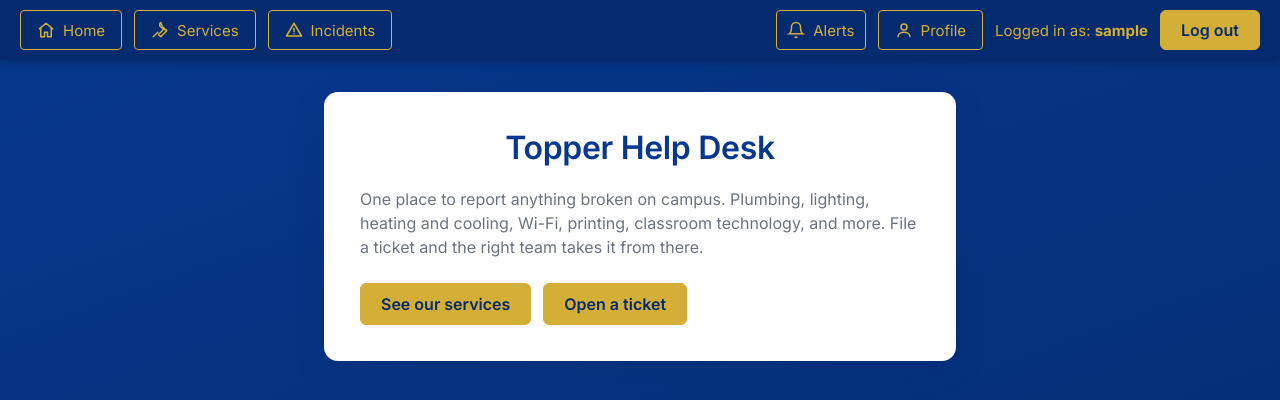
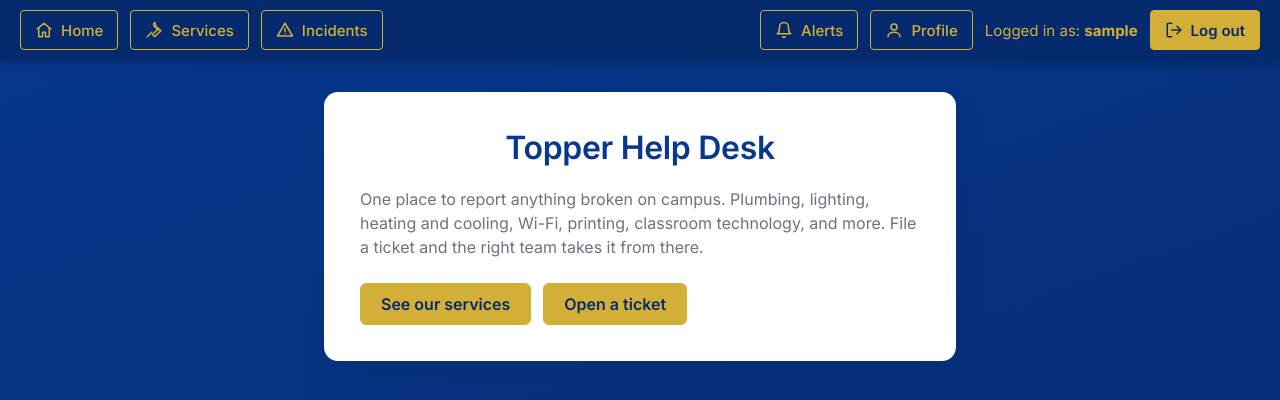
Before and after one commit to ZiedRbd/COSC-3339-Fall-2026-Term-Project, a Django app: page / in a window 1280 px wide. Shown: the top 400 px of the page. Run offline with Django 5.2, Linux system fonts and the light colour scheme; the visitor is signed in with stand-in values (Sample User, id 1); data that the repository does not hold is empty.

Commit message:
Nav bar buttons share one style: same height, padding and icon size, a calendar icon, a hover state, and the animation script loads under the name the page asks for

```diff
--- a/static/css/base.css
+++ b/static/css/base.css
@@ -81,36 +81,61 @@ h1, h2 {
     font-size: 15px;
 }
 
-.nav-btn {
+/* Every nav item is the same pill: same height, padding, icon size.
+   Scoped to .navbar so the generic submit-button style cannot resize Log out. */
+.navbar .nav-btn {
     display: inline-flex;
+    align-items: center;
+    justify-content: center;
+    gap: 8px;
+    height: 40px;
+    padding: 0 14px;
+    box-sizing: border-box;
     background: transparent;
     border: 1px solid var(--gold);
+    border-radius: 4px;
     color: var(--gold);
-    text-decoration: none;
     font-family: var(--font);
     font-size: 15px;
-    padding: 8px 16px;
-    border-radius: 4px;
+    font-weight: 500;
+    line-height: 1;
+    text-decoration: none;
+    white-space: nowrap;
     cursor: pointer;
-    transition: background 0.15s, color 0.15s;
-    justify-content: center;
-    align-items: center;
-    gap: 8px;
-    height: 40px;
-    box-sizing: border-box;
-    line-height: 1;
+    box-shadow: none;
+    transition: background 0.15s, color 0.15s, transform 0.15s;
 }
-.nav-btn svg{
+
+.navbar .nav-btn svg {
     width: 18px;
     height: 18px;
     flex-shrink: 0;
     display: block;
+    fill: none;
+    stroke: currentColor;
+    stroke-width: 2;
+    stroke-linecap: round;
+    stroke-linejoin: round;
 }
 
-/* .nav-btn:hover {
+.navbar .nav-btn:hover,
+.navbar .nav-btn:focus-visible {
     background: var(--gold);
     color: var(--navy-dark);
-} */
+}
+
+/* Log out is the one filled button, so it reads as the way out. */
+.navbar .logout-btn {
+    background: var(--gold);
+    color: var(--navy-dark);
+    font-weight: 600;
+}
+
+.navbar .logout-btn:hover,
+.navbar .logout-btn:focus-visible {
+    background: var(--gold-dark);
+    border-color: var(--gold-dark);
+}
 
 /* User-typed text can be one long unbroken string. Wrap it wherever it
    is shown so it never widens the page. */
@@ -128,22 +153,7 @@ h1, h2 {
 }
 
 .nav-notification-btn {
-    background: transparent;
-    border: 1px solid var(--gold);
-    color: var(--gold);
-    border-radius: 4px;
-    padding: 7px 10px;
-    cursor: pointer;
-    display: flex;
-    align-items: center;
-    justify-content: center;
     position: relative;
-    transition: background 0.15s, color 0.15s;
-}
-
-.nav-notification-btn:hover {
-    background: var(--gold);
-    color: var(--navy-dark);
 }
 
 .notification-badge {
@@ -221,19 +231,3 @@ h1, h2 {
     font-size: 14px;
     text-align: center;
 }
-
-.notification-icon {
-    width: 18px;
-    height: 18px;
-    fill: none;
-    stroke: currentColor;
-    stroke-width: 2;
-}
-.nav-icon {
-    display: inline-flex;
-    align-items: center;
-    justify-content: center;
-}
-.nav-icon svg {
-    display: block;
-}
--- a/templates/base.html
+++ b/templates/base.html
@@ -7,38 +7,35 @@
     <link rel="preconnect" href="https://fonts.googleapis.com">
     <link rel="preconnect" href="https://fonts.gstatic.com" crossorigin>
     <link href="https://fonts.googleapis.com/css2?family=Inter:wght@400;500;600;700;800&display=swap" rel="stylesheet">
-    <link rel="stylesheet" href="{% static 'css/base.css' %}?v=20">
+    <link rel="stylesheet" href="{% static 'css/base.css' %}?v=21">
     <link rel="stylesheet" href="{% static 'css/components.css' %}?v=21">
     <link rel="stylesheet" href="{% static 'css/incidents.css' %}?v=23">
     <link rel="stylesheet" href="{% static 'css/profile.css' %}?v=22">
     <link rel="stylesheet" href="{% static 'css/animations.css' %}?v=21">
     <link rel="stylesheet" href="{% static 'css/calendar.css' %}?v=6">
-    <script src="{% static 'js/notifications.js' %}"></script>
-    <script src="{% static 'js/animations.js' %}" defer></script>
+    <script src="{% static 'js/notifications.js' %}?v=2" defer></script>
+    <script src="{% static 'js/animations.js' %}?v=2" defer></script>
     {% block extra_js %}{% endblock %}
 </head>
 <body class="base-body">
     <nav class="navbar">
         <div class="nav-links">
-            <a href="{% url 'home' %}" class="nav-btn nav-icon" title = "Home" aria-label="Home">
-            <svg width = "22" height="22" viewBox = "0 0 24 24" fill = "none" stroke="currentColor"
-                     stroke-width="2" stroke-linecap="round" stroke-linejoin="round">
+            <a href="{% url 'home' %}" class="nav-btn">
+                <svg viewBox="0 0 24 24" aria-hidden="true">
                     <path d="M3 10.5 12 3l9 7.5"/>
                     <path d="M5 9.5V21h5v-6h4v6h5V9.5"/>
                 </svg>
                 Home
             </a>
-            <a href="{% url 'services' %}" class="nav-btn nav-icon" title="services" aria-label="services">
-            <svg width="22" height="22" viewBox="0 0 24 24" fill="none" stroke="currentColor"
-                     stroke-width="2" stroke-linecap="round" stroke-linejoin="round">
+            <a href="{% url 'services' %}" class="nav-btn">
+                <svg viewBox="0 0 24 24" aria-hidden="true">
                     <path d="M14.7 6.3a4 4 0 0 0 5 5L21 13l-8 8-3-3 8-8-1.3-1.3a4 4 0 0 1-5-5L13 2z"/>
                     <path d="M3 21l6-6"/>
                 </svg>
                 Services
             </a>
-            <a href="{% url 'landing' %}" class="nav-btn nav-icon" title="Incidents" aria-label="incidents">
-            <svg width ="22" height="22" viewBox="0 0 24 24" fill="none" stroke="currentColor"
-                     stroke-width="2" stroke-linecap="round" stroke-linejoin="round">
+            <a href="{% url 'landing' %}" class="nav-btn">
+                <svg viewBox="0 0 24 24" aria-hidden="true">
                     <path d="M12 3 2 20h20L12 3z"/>
                     <path d="M12 10v4"/>
                     <path d="M12 17h.01"/>
@@ -46,22 +43,26 @@
                 Incidents
             </a>
             {% if user.role == "solver" %}
-                <a href="{% url 'calendar' %}" class="nav-btn">Calendar</a>
+                <a href="{% url 'calendar' %}" class="nav-btn">
+                    <svg viewBox="0 0 24 24" aria-hidden="true">
+                        <rect x="3" y="4" width="18" height="18" rx="2"/>
+                        <path d="M16 2v4"/>
+                        <path d="M8 2v4"/>
+                        <path d="M3 10h18"/>
+                    </svg>
+                    Calendar
+                </a>
             {% endif %}
-
-
         </div>
         <div class="nav-user-section">
         {% if user.is_authenticated %}
-            <!-- Notification System Skeleton -->
             <div class="nav-notification-wrapper">
-                <button type="button" class=" nav-btn nav-notification-btn" id="notificationBtn" aria-label="Notifications">
-                    <svg class="notification-icon" viewBox="0 0 24 24">
-                        <path d="M18 8A6 6 0 0 0 6 8c0 7-3 9-3 9h18s-3-2-3-9"></path>
-                        <path d="M13.73 21a2 2 0 0 1-3.46 0"></path>
+                <button type="button" class="nav-btn nav-notification-btn" id="notificationBtn" aria-label="Notifications">
+                    <svg viewBox="0 0 24 24" aria-hidden="true">
+                        <path d="M18 8A6 6 0 0 0 6 8c0 7-3 9-3 9h18s-3-2-3-9"/>
+                        <path d="M13.73 21a2 2 0 0 1-3.46 0"/>
                     </svg>
                     Alerts
-
                     {% if unread_count %}
                         <span class="notification-badge">{{ unread_count }}</span>
                     {% endif %}
@@ -89,37 +90,43 @@
                 </div>
             </div>
 
-            <a href="{% url  'profile' %}" class="nav-btn nav-icon">
-                <svg width ="22" height ="22" viewBox = "0 0 24 24"fill="none" stroke="currentColor"
-         stroke-width="2" stroke-linecap="round" stroke-linejoin="round">
+            <a href="{% url 'profile' %}" class="nav-btn">
+                <svg viewBox="0 0 24 24" aria-hidden="true">
                     <circle cx="12" cy="8" r="4"/>
-        <path d="M4 21c0-4 4-6 8-6s8 2 8 6"/> </svg>
+                    <path d="M4 21c0-4 4-6 8-6s8 2 8 6"/>
+                </svg>
                 Profile
             </a>
             <span class="info">Logged in as: <strong>{{ user.username }}</strong></span>
             <form action="{% url 'logout' %}" method="POST" class="logout-form">
                 {% csrf_token %}
-                <button type="submit" class="nav-btn logout-btn">Log out</button>
+                <button type="submit" class="nav-btn logout-btn">
+                    <svg viewBox="0 0 24 24" aria-hidden="true">
+                        <path d="M9 21H5a2 2 0 0 1-2-2V5a2 2 0 0 1 2-2h4"/>
+                        <path d="M16 17l5-5-5-5"/>
+                        <path d="M21 12H9"/>
+                    </svg>
+                    Log out
+                </button>
             </form>
-            {%elif not user.is_authenticated and request.resolver_match.url_name != 'login' and request.resolver_match.url_name != 'register'%}
-                <a href="{% url 'login' %}" class="nav-btn nav-icon">
-                    <svg width="22" height="22" viewBox = "0 0 24 24" fill="none" stroke="currentColor"
-                    stroke-width="2" stroke-linecap="round" stroke-linejoin="round">
+        {% elif request.resolver_match.url_name != 'login' and request.resolver_match.url_name != 'register' %}
+            <a href="{% url 'login' %}" class="nav-btn">
+                <svg viewBox="0 0 24 24" aria-hidden="true">
                     <path d="M15 3h4a2 2 0 0 1 2 2v14a2 2 0 0 1-2 2h-4"/>
                     <path d="M10 17l5-5-5-5"/>
                     <path d="M15 12H3"/>
                 </svg>
                 Log in
             </a>
-                <a href="{% url 'register' %}" class="nav-btn nav-icon">
-                   <svg width="22" height="22" viewBox="0 0 24 24" fill="none" stroke="currentColor"
-                    stroke-width="2" stroke-linecap="round" stroke-linejoin="round">
+            <a href="{% url 'register' %}" class="nav-btn">
+                <svg viewBox="0 0 24 24" aria-hidden="true">
                     <circle cx="9" cy="8" r="4"/>
                     <path d="M2 21c0-4 3-6 7-6s7 2 7 6"/>
                     <path d="M19 8v6"/>
                     <path d="M16 11h6"/>
                 </svg>
-                Register</a>
+                Register
+            </a>
         {% endif %}
         </div>
     </nav>
```
Also changed, not shown: static/js/animations.js (renamed from static/js/icon-loadin.js). Lines whose indentation alone changed are shown as unchanged.
